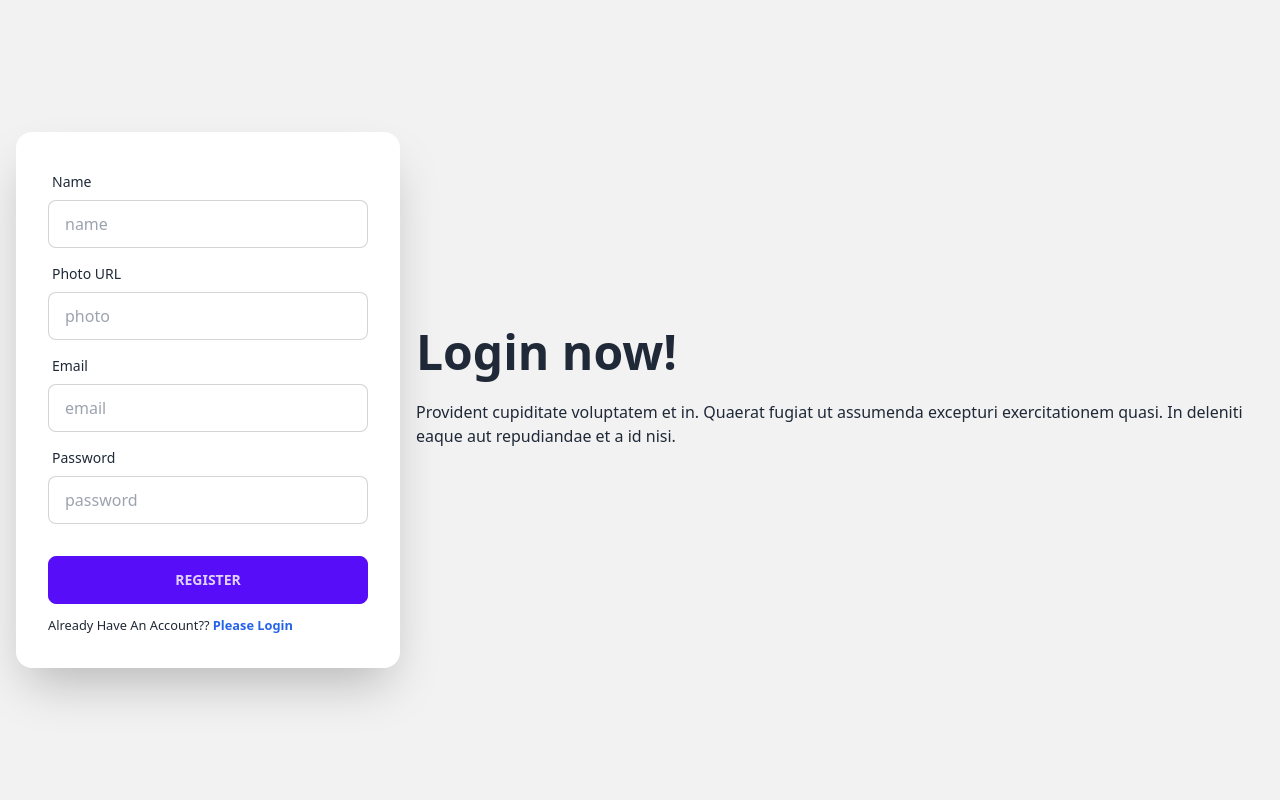
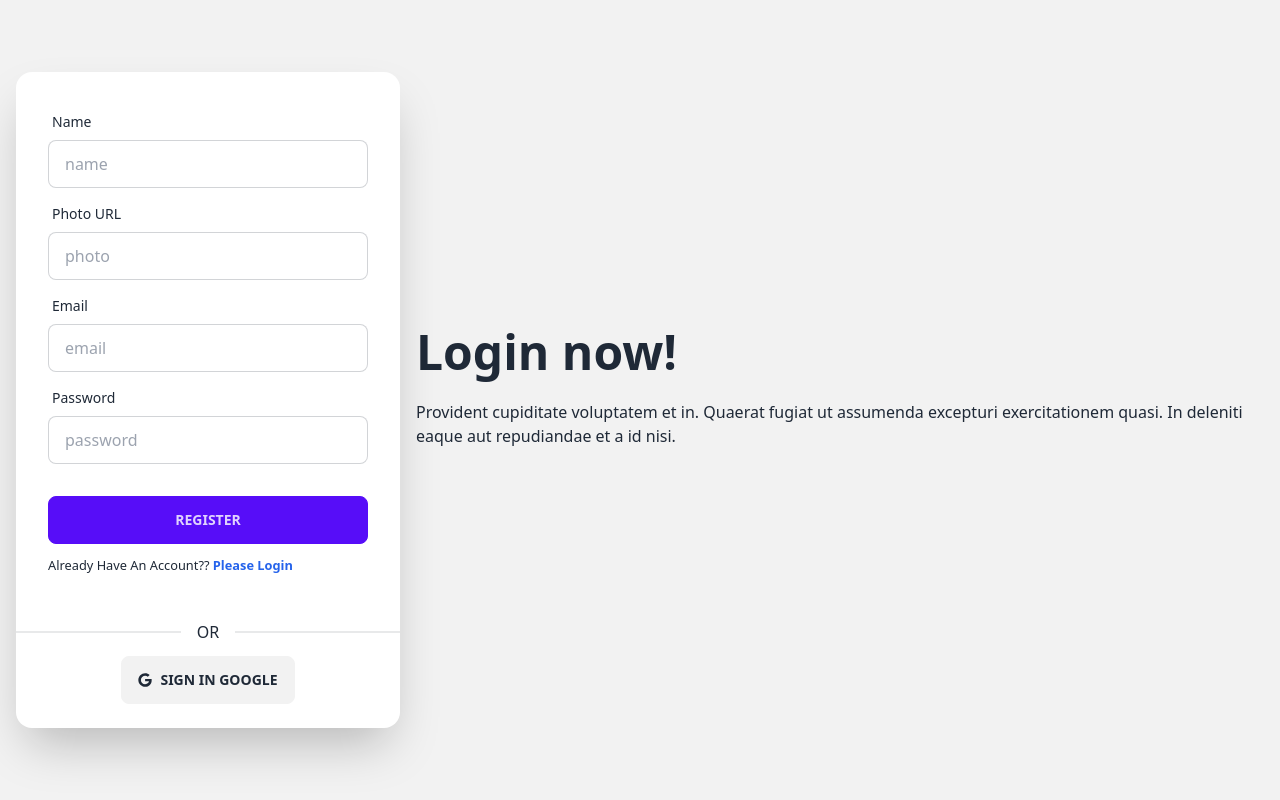
Before and after one commit to mdali017/vegFoods, a React (Vite) app: page /register in a window 1280 px wide. Built offline with nearby package versions, Linux system fonts and the light colour scheme; no server answers.

Commit message:
Using Tanstack Query and Social Login

```diff
--- a/src/AuthProvider/AuthProvider.jsx
+++ b/src/AuthProvider/AuthProvider.jsx
@@ -14,31 +14,31 @@ const AuthProvider = ({children}) => {
 
     // -------- Create User --------
     const createUser = (email, password) =>{
-       setLoading(false)
+       setLoading(true)
        return createUserWithEmailAndPassword(auth, email, password)
     }
 
     // -------- Sign In -----------
     const signIn = (email, password) =>{
-        setLoading(false);
+        setLoading(true);
         return signInWithEmailAndPassword(auth, email, password);
     }
 
     // --------- sign In With Google ---------
     const signInWithGoogle = () =>{
-        setLoading(false);
+        setLoading(true);
         return signInWithPopup(auth, googleProvider)
     }
 
     // --------- Reset Password -----------
     const resetPassword = email =>{
-        setLoading(false);
+        setLoading(true);
         return sendPasswordResetEmail(auth, email);
     }
 
     // ---------- Sign Out -------------
     const logOut = () =>{
-        setLoading(false)
+        setLoading(true)
         return signOut(auth)
     }
 
@@ -56,7 +56,7 @@ const AuthProvider = ({children}) => {
             setUser(currentUser);
 
             console.log('current user', currentUser)
-            setLoading(false)
+            setLoading(true)
         })
         return () =>{
             return unsubscribe();
--- a/src/Pages/Authentication/Login/Login.jsx
+++ b/src/Pages/Authentication/Login/Login.jsx
@@ -4,6 +4,7 @@ import { loadCaptchaEnginge, LoadCanvasTemplate, LoadCanvasTemplateNoReload, val
 import { AuthContext } from '../../../AuthProvider/AuthProvider';
 import { Link, useLocation, useNavigate } from 'react-router-dom';
 import Swal from 'sweetalert2';
+import SocialLogin from '../../Shared/SocialLogin/SocialLogin';
 
 const Login = () => {
     const {signIn} = useContext(AuthContext);
@@ -99,6 +100,7 @@ const Login = () => {
                         </div>
                     <p><small>NEW Here?? <Link to='/register' className='text-blue-600 font-semibold'>CREATE AN ACCOUNT</Link></small></p>
                     </form>
+                    <SocialLogin></SocialLogin>
                 </div>
             </div>
         </div>
--- a/src/Pages/Authentication/Register/Register.jsx
+++ b/src/Pages/Authentication/Register/Register.jsx
@@ -4,6 +4,7 @@ import { AuthContext } from '../../../AuthProvider/AuthProvider';
 import { Link, useLocation, useNavigate } from 'react-router-dom';
 import { Helmet } from 'react-helmet-async';
 import Swal from 'sweetalert2';
+import SocialLogin from '../../Shared/SocialLogin/SocialLogin';
 
 const Register = () => {
     const { createUser, updateUserProfile } = useContext(AuthContext)
@@ -13,15 +14,25 @@ const Register = () => {
     const from = location.state?.from?.pathname || "/";
     const { register, handleSubmit, reset, formState: { errors } } = useForm();
     const onSubmit = data => {
-        console.log(data)
+        // console.log(data)
         reset()
         createUser(data.email, data.password)
             .then(result => {
                 const loggedUser = result.user;
                 console.log(loggedUser)
                 updateUserProfile(data.name, data.photo)
-                .then( () => {})
-                .catch(error => console.log(error))
+                    .then(() => {
+                              const savedUser = {name: data.name, email: data.email}
+                        fetch('http://localhost:4000/users', {
+                            method: "POST",
+                            headers: {
+                                "content-type": "application/json"
+                            },
+                            body: JSON.stringify(savedUser)
+                        })
+                            .then(res => res.json())
+                            .then(data => {
+                                if (data.insertedId) {
                                     Swal.fire({
                                         title: 'User Created Successfully',
                                         showClass: {
@@ -32,6 +43,11 @@ const Register = () => {
                                         }
                                     })
                                     navigate(from, { replace: true });
+                                }
+                            })
+                    })
+                    .catch(error => console.log(error))
+
 
 
             })
@@ -107,6 +123,7 @@ const Register = () => {
                             </div>
                             <p><small>Already Have An Account?? <Link to='/login' className='text-blue-600 font-semibold'>Please Login</Link></small></p>
                         </form>
+                            <SocialLogin></SocialLogin>
                     </div>
                 </div>
             </div>
--- a/src/Pages/Dashboard/MyCart/MyCart.jsx
+++ b/src/Pages/Dashboard/MyCart/MyCart.jsx
@@ -6,7 +6,7 @@ import Swal from 'sweetalert2';
 
 const MyCart = () => {
     const [cart, refetch] = useCart();
-    console.log(cart)
+    // console.log(cart)
     const total = cart.reduce((sum, item) => item.price + sum, 0)
 
     const handleDelete = item => {
--- a/src/Pages/Shared/ProductCard/ProductCard.jsx
+++ b/src/Pages/Shared/ProductCard/ProductCard.jsx
@@ -7,15 +7,15 @@ import useCart from '../../../hooks/useCart';
 
 
 const ProductCard = ({ FproductAll }) => {
+    const {_id,  image, vegetableName, price } = FproductAll;
     const {user} = useContext(AuthContext);
     const [, refetch] = useCart()
-    // console.log(user, 9)
     const navigate = useNavigate();
     const location = useLocation();
 
 
     // console.log(FproductAll, 4)
-    const {_id,  image, vegetableName, price } = FproductAll;
+
 
     const handleAddToCart = (item) =>{
 
@@ -32,7 +32,7 @@ const ProductCard = ({ FproductAll }) => {
             .then(res => res.json())
             .then(data =>{
                 if(data.insertedId){
-
+                    refetch();
                     Swal.fire({
                         position: 'top-end',
                         icon: 'success',
@@ -40,7 +40,7 @@ const ProductCard = ({ FproductAll }) => {
                         showConfirmButton: false,
                         timer: 1500
                       })
-                      refetch()
+                    //   refetch()
                 }
 
             })
--- /dev/null
+++ b/src/Pages/Shared/SocialLogin/SocialLogin.jsx
@@ -0,0 +1,48 @@
+import React, { useContext } from 'react';
+import { FaGoogle } from 'react-icons/fa';
+import { AuthContext } from '../../../AuthProvider/AuthProvider';
+import { useLocation, useNavigate } from 'react-router-dom';
+
+const SocialLogin = () => {
+    const { signInWithGoogle } = useContext(AuthContext);
+    const navigate = useNavigate();
+    const location = useLocation()
+
+    const from = location.state?.from?.pathname || '/';
+
+    const handleGoogleSignIn = () => {
+        signInWithGoogle()
+            .then(result => {
+                const loggedUser = result.user;
+                console.log(loggedUser);
+                const savedUser = { name: loggedUser.displayName, email: loggedUser.email }
+                fetch('http://localhost:4000/users', {
+                    method: "POST",
+                    headers: {
+                        "content-type": "application/json"
+                    },
+                    body: JSON.stringify(savedUser)
+                })
+                    .then(res => res.json())
+                    .then(() => {
+                        navigate(from, { replace: true });
+                    })
+            })
+            .catch(error => {
+                console.log(error)
+            })
+    }
+    return (
+        <div>
+            <div className="divider">OR</div>
+            <div className='text-center mb-6'>
+                <button onClick={handleGoogleSignIn} className="btn  ">
+                    <FaGoogle></FaGoogle>
+                    Sign In Google
+                </button>
+            </div>
+        </div>
+    );
+};
+
+export default SocialLogin;
--- a/src/Routes/PrivateRoutes.jsx
+++ b/src/Routes/PrivateRoutes.jsx
@@ -7,7 +7,7 @@ const PrivateRoutes = ({children}) => {
     console.log(loading, 7)
     const location = useLocation();
 
-    if(loading){
+    if(!loading){
         return <span className="loading loading-infinity loading-lg"></span>
     }
 
--- a/src/Routes/Routes.jsx
+++ b/src/Routes/Routes.jsx
@@ -8,9 +8,9 @@ import Shop from "../Pages/Shop/Shop";
 import Login from "../Pages/Authentication/Login/Login";
 import Register from "../Pages/Authentication/Register/Register";
 import PrivateRoutes from "./PrivateRoutes";
-import Secret from "../components/secret/secret";
 import Dashboard from "../layout/Dashboard";
 import MyCart from "../Pages/Dashboard/MyCart/MyCart";
+import Secret from "../components/Secret/Secret";
 
   const router = createBrowserRouter([
     {
@@ -49,7 +49,7 @@ import MyCart from "../Pages/Dashboard/MyCart/MyCart";
     },
     {
       path: 'dashboard',
-      element: <Dashboard></Dashboard>,
+      element: <PrivateRoutes><Dashboard></Dashboard></PrivateRoutes>,
       children: [
         {
           path: 'mycart',
--- a/src/hooks/useCart.jsx
+++ b/src/hooks/useCart.jsx
@@ -13,9 +13,28 @@ const useCart = () =>{
           },
 
       })
-      return [cart, isLoading, refetch]
+      return [cart,  refetch]
 
 
 }
 
 export default useCart;
+
+// --------------
+// import { useQuery } from '@tanstack/react-query'
+// import { useContext } from 'react';
+// import { AuthContext } from '../AuthProvider/AuthProvider';
+// const useCart = () =>{
+//     const {user} =  useContext(AuthContext);
+//     const { isLoading, refetch, data: cart = [] } = useQuery({
+//         queryKey: ['carts', user?.email],
+//         queryFn: async () =>{
+//             const res = await fetch(`http://localhost:4000/carts?email=${user?.email}`)
+//             return res.json();
+//         },
+//       })
+
+//       return [cart, refetch];
+
+// }
+// export default useCart;
```
Lines whose indentation alone changed are shown as unchanged.
